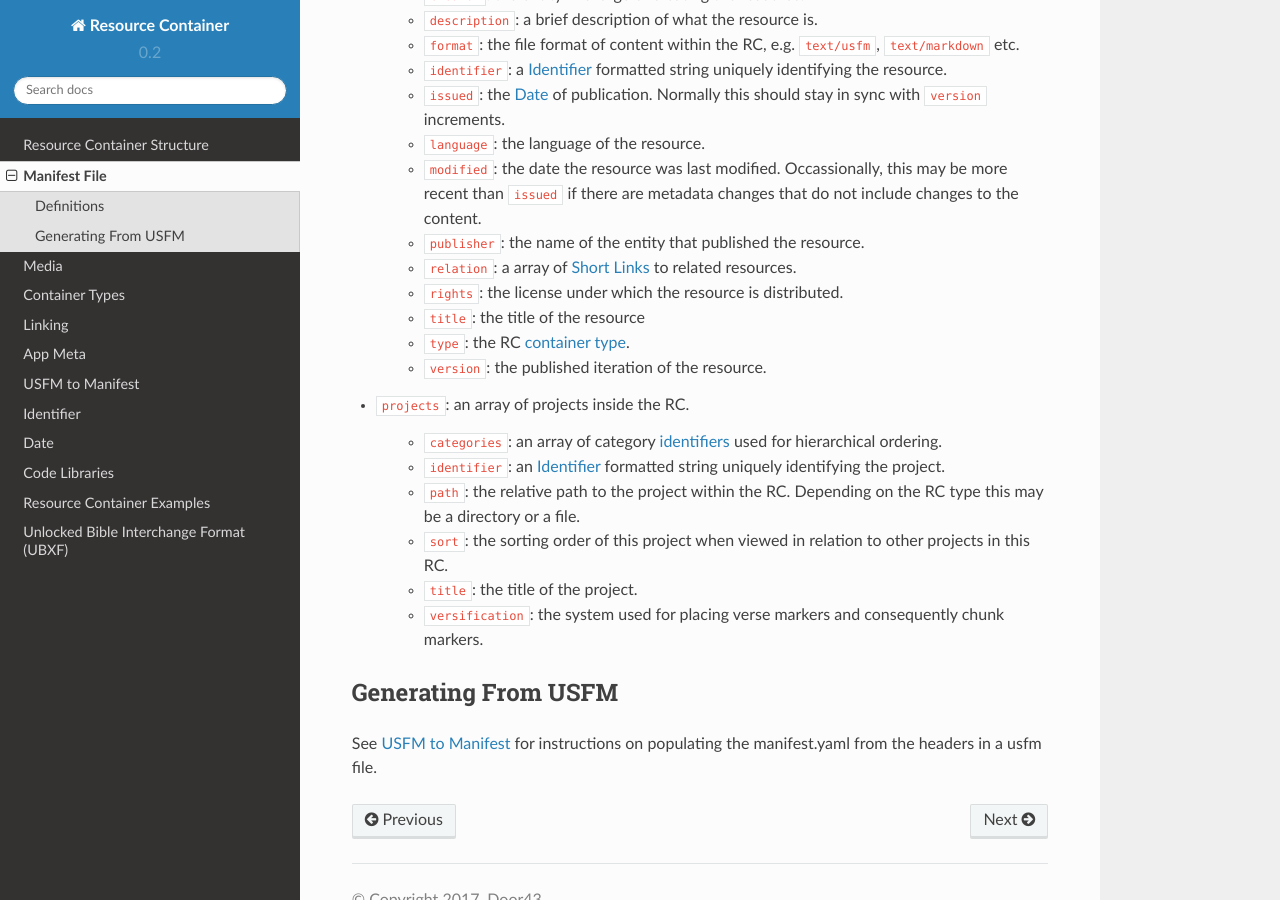
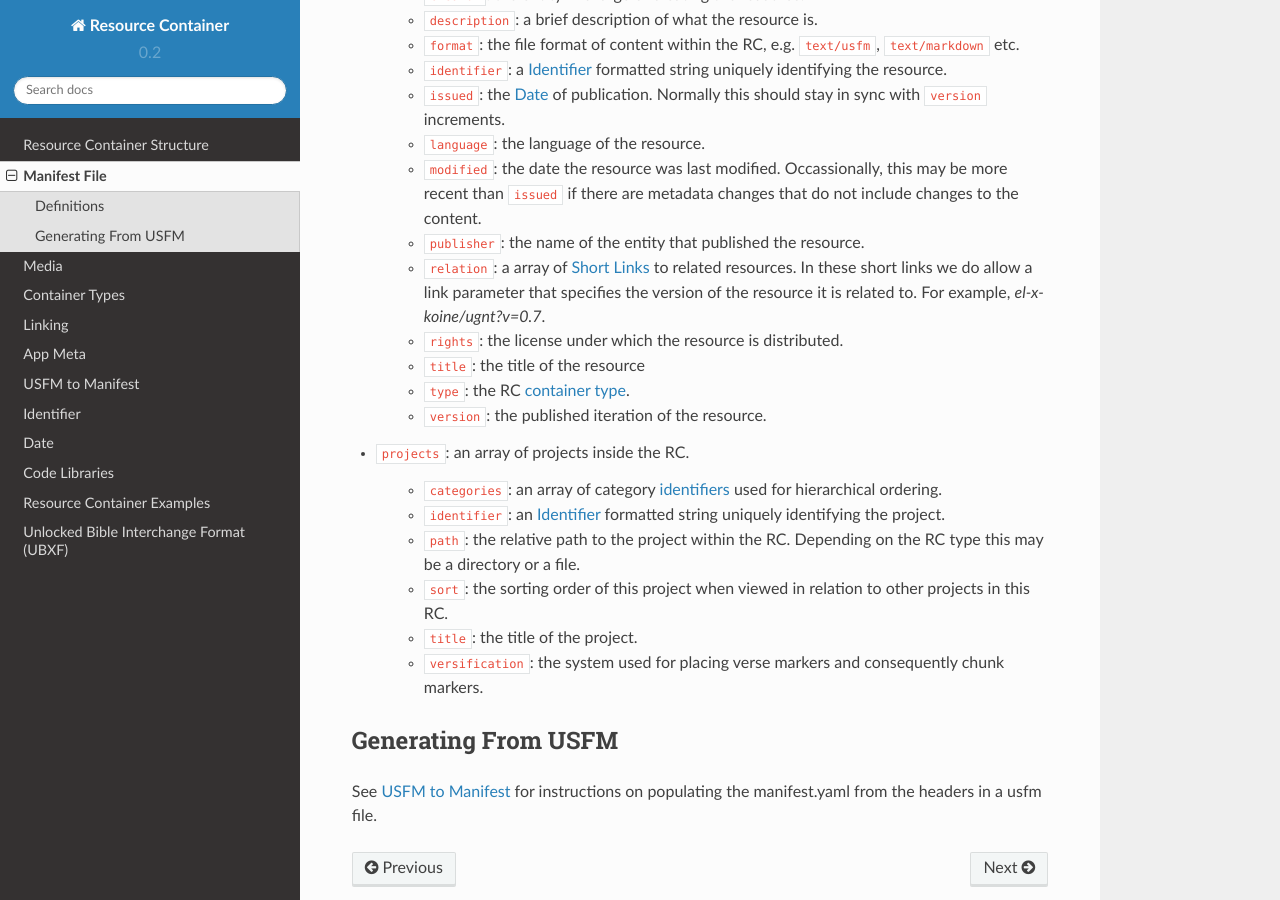
Before and after one commit to unfoldingWord-dev/Resource-Container, a Sphinx documentation site: the page built from docs/manifest.rst, in a window 1280 px wide and 900 px high, scrolled down 1423 px. Built offline with Sphinx 7.4.7 and the Read the Docs theme 2.0.0, drawn with Linux system fonts in a browser that asks for light colours.

Commit message:
added note about link parameter for versioning

```diff
--- a/docs/manifest.rst
+++ b/docs/manifest.rst
@@ -78,7 +78,7 @@ Definitions
     - ``language``: the language of the resource.
     - ``modified``: the date the resource was last modified. Occassionally, this may be more recent than ``issued`` if there are metadata changes that do not include changes to the content.
     - ``publisher``: the name of the entity that published the resource.
-    - ``relation``:  a array of :ref:`short-links` to related resources.
+    - ``relation``:  a array of :ref:`short-links` to related resources. In these short links we do allow a link parameter that specifies the version of the resource it is related to. For example, `el-x-koine/ugnt?v=0.7`.
     - ``rights``: the license under which the resource is distributed.
     - ``title``: the title of the resource
     - ``type``: the RC :ref:`container type <types>`.
```
